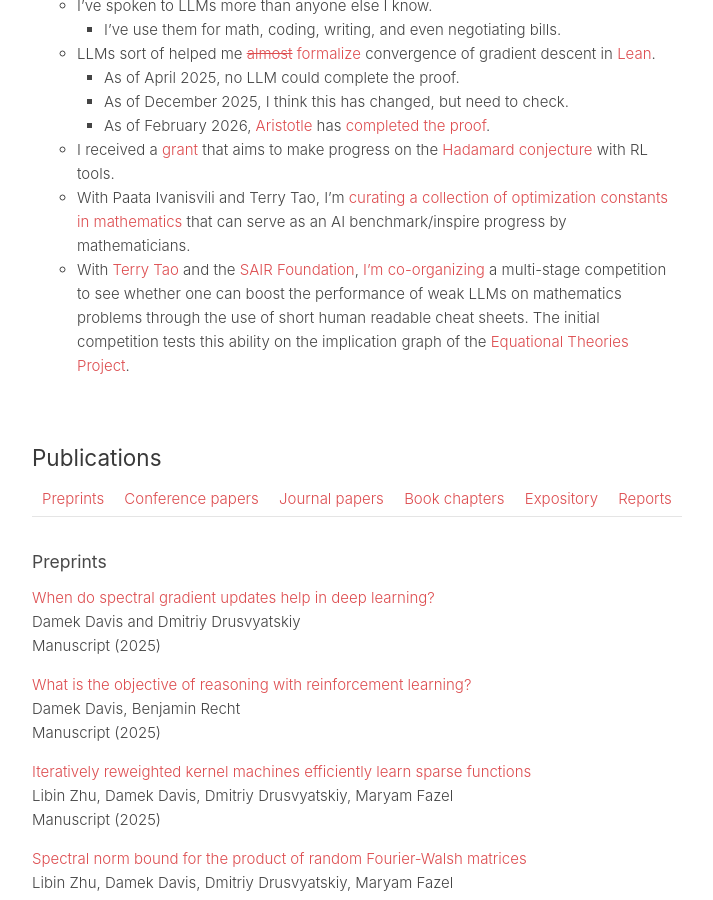
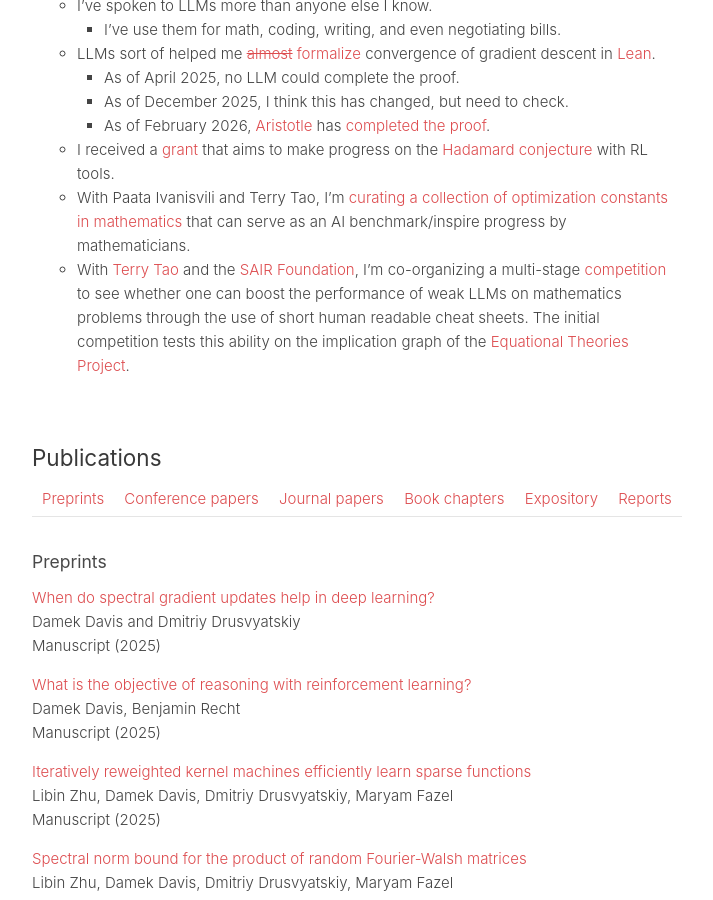
Before and after one commit to damek/damek.github.io, a Jekyll site: the page built from index.md, in a window 1280 px wide and 900 px high, scrolled down 2233 px. Shown: the whole window, without its empty margins (283-996 px from the left). Built offline with Jekyll 4.4.1, drawn with Linux system fonts in a browser that asks for light colours.

```diff
--- a/index.md
+++ b/index.md
@@ -78,7 +78,7 @@ Please use [my email](mailto:damek@wharton.upenn.edu) sparingly for corresponden
         - As of February 2026, [Aristotle](https://aristotle.harmonic.fun/) has [completed the proof](https://github.com/damek/gd-lean).
     - I received a [grant](https://www.nsf.gov/awardsearch/showAward?AWD_ID=2523384&HistoricalAwards=false) that aims to make progress on the [Hadamard conjecture](https://en.wikipedia.org/wiki/Hadamard_matrix#Hadamard_conjecture) with RL tools.
     - With Paata Ivanisvili and Terry Tao, I'm [curating a collection of optimization constants in mathematics](https://github.com/teorth/optimizationproblems?tab=readme-ov-file) that can serve as an AI benchmark/inspire progress by mathematicians.
-    - With [Terry Tao](https://terrytao.wordpress.com/2026/03/13/mathematics-distillation-challenge-equational-theories/) and the [SAIR Foundation](https://competition.sair.foundation/competitions/mathematics-distillation-challenge-equational-theories-stage1/overview), [I'm co-organizing](https://x.com/damekdavis/status/2032985126146072737?s=20) a multi-stage competition to see whether one can boost the performance of weak LLMs on mathematics problems through the use of short human readable cheat sheets. The initial competition tests this ability on the implication graph of the [Equational Theories Project](https://teorth.github.io/equational_theories/).
+    - With [Terry Tao](https://terrytao.wordpress.com/2026/03/13/mathematics-distillation-challenge-equational-theories/) and the [SAIR Foundation](https://competition.sair.foundation/competitions/mathematics-distillation-challenge-equational-theories-stage1/overview), I'm co-organizing a multi-stage [competition](https://x.com/damekdavis/status/2032985126146072737?s=20) to see whether one can boost the performance of weak LLMs on mathematics problems through the use of short human readable cheat sheets. The initial competition tests this ability on the implication graph of the [Equational Theories Project](https://teorth.github.io/equational_theories/).
 
 
 ## Publications
```
